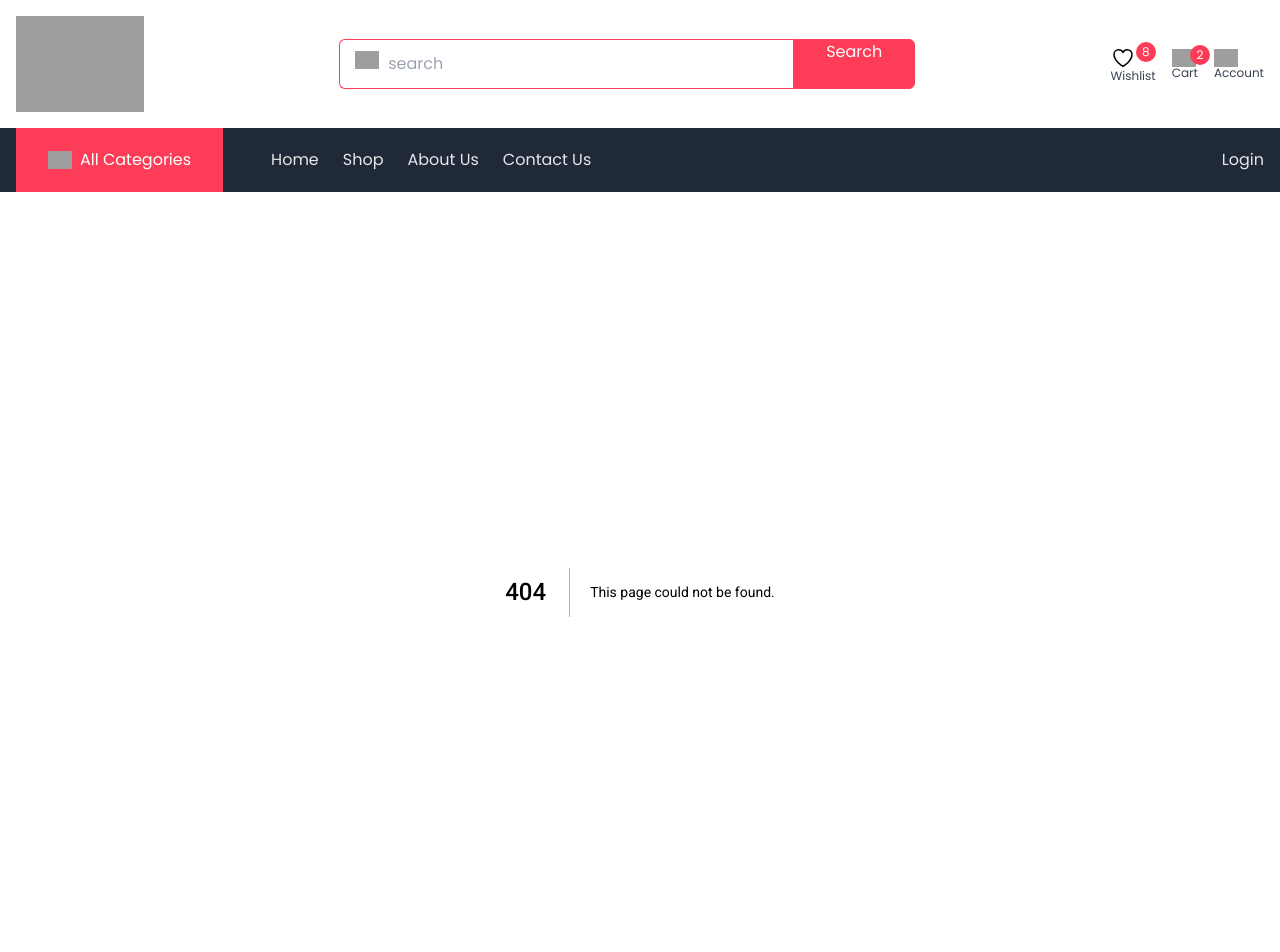
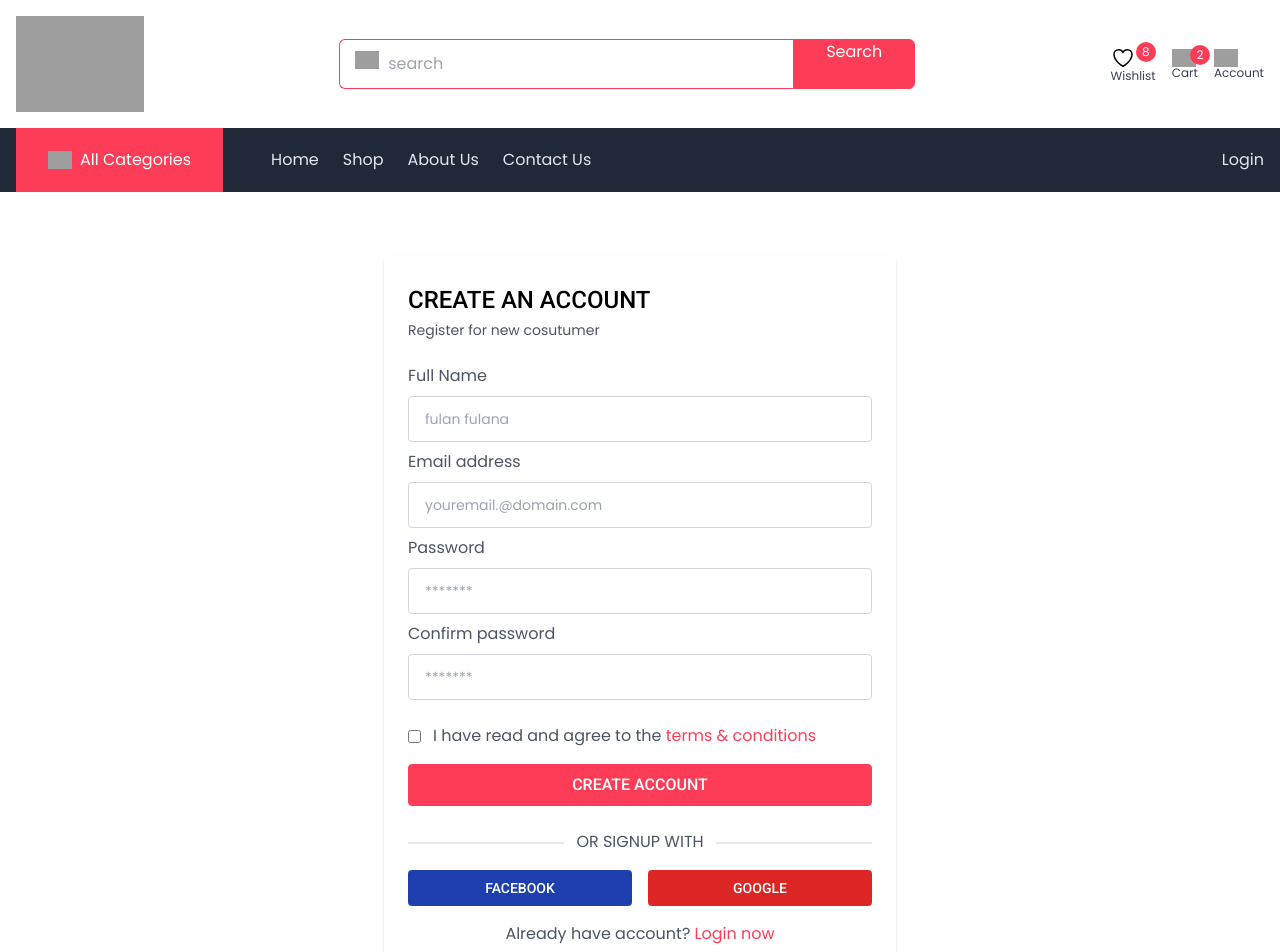
Before and after one commit to rayhanferdous/ecommerce-frontend-nextjs, a Next.js app: page /register in a window 1280 px wide. Before the commit this address had no page. Shown: the top 952 px of the page. Built offline with nearby package versions, Linux system fonts and the light colour scheme; grey boxes are pictures that could not be loaded.

Commit message:
Create page.jsx

```diff
--- /dev/null
+++ b/app/register/page.jsx
@@ -0,0 +1,118 @@
+import React from "react";
+
+const page = () => {
+  return (
+    <div class="contain py-16">
+      <div class="max-w-lg mx-auto shadow px-6 py-7 rounded overflow-hidden">
+        <h2 class="text-2xl uppercase font-medium mb-1">Create an account</h2>
+        <p class="text-gray-600 mb-6 text-sm">Register for new cosutumer</p>
+        <form action="#" method="post" autocomplete="off">
+          <div class="space-y-2">
+            <div>
+              <label for="name" class="text-gray-600 mb-2 block">
+                Full Name
+              </label>
+              <input
+                type="text"
+                name="name"
+                id="name"
+                class="block w-full border border-gray-300 px-4 py-3 text-gray-600 text-sm rounded focus:ring-0 focus:border-primary placeholder-gray-400/"
+                placeholder="fulan fulana"
+              />
+            </div>
+            <div>
+              <label for="email" class="text-gray-600 mb-2 block">
+                Email address
+              </label>
+              <input
+                type="email"
+                name="email"
+                id="email"
+                class="block w-full border border-gray-300 px-4 py-3 text-gray-600 text-sm rounded focus:ring-0 focus:border-primary placeholder-gray-400/"
+                placeholder="youremail.@domain.com"
+              />
+            </div>
+            <div>
+              <label for="password" class="text-gray-600 mb-2 block">
+                Password
+              </label>
+              <input
+                type="password"
+                name="password"
+                id="password"
+                class="block w-full border border-gray-300 px-4 py-3 text-gray-600 text-sm rounded focus:ring-0 focus:border-primary placeholder-gray-400/"
+                placeholder="*******"
+              />
+            </div>
+            <div>
+              <label for="confirm" class="text-gray-600 mb-2 block">
+                Confirm password
+              </label>
+              <input
+                type="password"
+                name="confirm"
+                id="confirm"
+                class="block w-full border border-gray-300 px-4 py-3 text-gray-600 text-sm rounded focus:ring-0 focus:border-primary placeholder-gray-400/"
+                placeholder="*******"
+              />
+            </div>
+          </div>
+          <div class="mt-6">
+            <div class="flex items-center">
+              <input
+                type="checkbox"
+                name="aggrement"
+                id="aggrement"
+                class="text-primary focus:ring-0 rounded-sm cursor-pointer"
+              />
+              <label for="aggrement" class="text-gray-600 ml-3 cursor-pointer">
+                I have read and agree to the{" "}
+                <a href="#" class="text-primary">
+                  terms & conditions
+                </a>
+              </label>
+            </div>
+          </div>
+          <div class="mt-4">
+            <button
+              type="submit"
+              class="block w-full py-2 text-center text-white bg-primary border border-primary rounded hover:bg-transparent hover:text-primary transition uppercase font-roboto font-medium"
+            >
+              create account
+            </button>
+          </div>
+        </form>
+
+        <div class="mt-6 flex justify-center relative">
+          <div class="text-gray-600 uppercase px-3 bg-white z-10 relative">
+            Or signup with
+          </div>
+          <div class="absolute left-0 top-3 w-full border-b-2 border-gray-200"></div>
+        </div>
+        <div class="mt-4 flex gap-4">
+          <a
+            href="#"
+            class="w-1/2 py-2 text-center text-white bg-blue-800 rounded uppercase font-roboto font-medium text-sm hover:bg-blue-700"
+          >
+            facebook
+          </a>
+          <a
+            href="#"
+            class="w-1/2 py-2 text-center text-white bg-red-600 rounded uppercase font-roboto font-medium text-sm hover:bg-red-500"
+          >
+            google
+          </a>
+        </div>
+
+        <p class="mt-4 text-center text-gray-600">
+          Already have account?{" "}
+          <a href="login.html" class="text-primary">
+            Login now
+          </a>
+        </p>
+      </div>
+    </div>
+  );
+};
+
+export default page;
```
